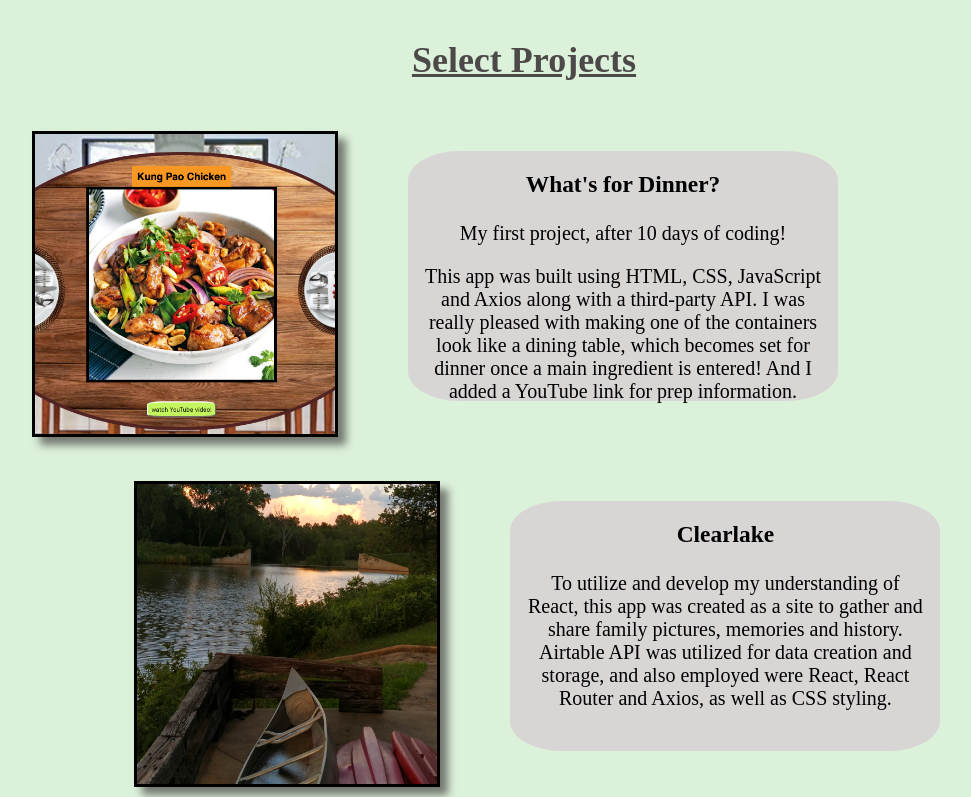
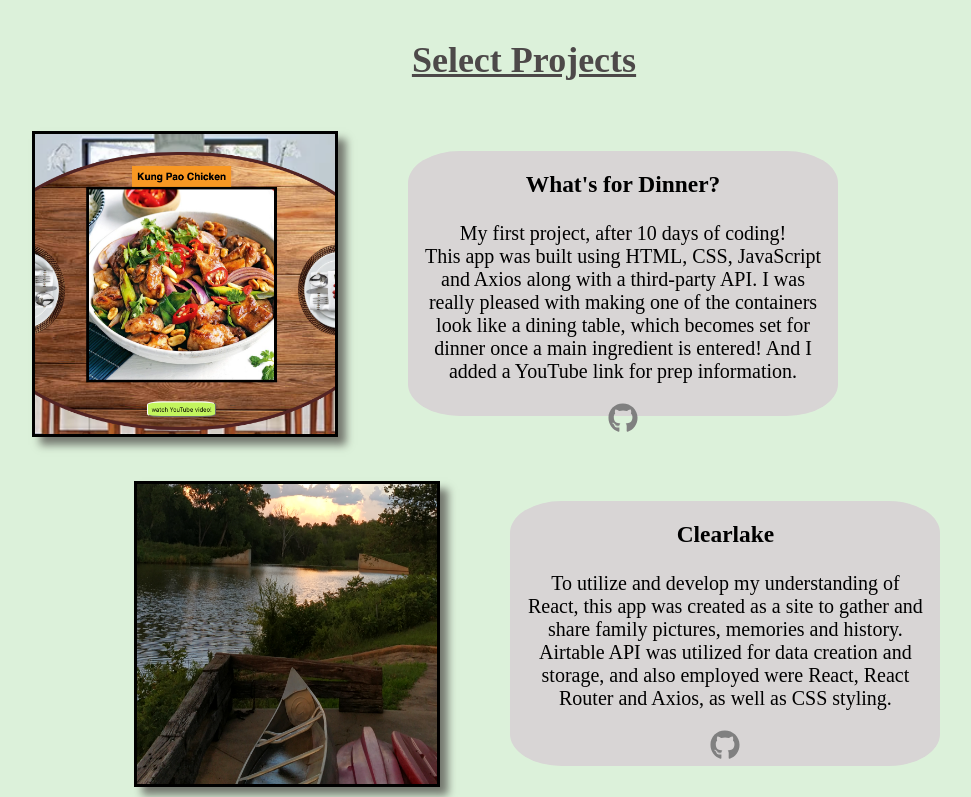
Before and after one commit to info2amy/Portfolio, a React (Create React App) app: page /contact in a window 1280 px wide. Shown: the part 2000-2797 px from the top of the page, without its empty margins (116-1087 px from the left). Built offline with nearby package versions, Linux system fonts and the light colour scheme; a web font is replaced by a local one.

Commit message:
resume connection, color scheme

```diff
--- a/src/App.css
+++ b/src/App.css
@@ -3,6 +3,7 @@ html {
 }
 body {
   background-color: #DCF1DA;
+  /* background-color: #9ae4a7; */
   /* background-color: #E1F9F9; */
   /* background-color: lightblue; */
   margin-top: 30px;
@@ -24,7 +25,7 @@ header {
   justify-content: space-around;
   align-items: center;
   text-align: center;
-  background-color: #a6f188;
+  background-color: #9ae4a7;
   padding: 15px;
   position: fixed;
   top: 0;
@@ -75,7 +76,7 @@ a:hover {
   display: flex;
   flex-direction: column;
   justify-content: center;
-  width: 80vw;
+  width: 70vw;
   height: 30vh;
   max-width: 1300px;
   max-height: 550px;
@@ -154,7 +155,8 @@ h2 {
 
 .projects-container .text {
   width: 400px;
-  height: 200px;
+  min-width: 400px;
+  height: 215px;
   padding: 20px 15px 30px 15px;
   margin-left: 50px;
   margin-top: 20px;
@@ -205,7 +207,8 @@ footer {
   width: 100%;
   justify-content: space-around;
   text-align: center;
-  background-color: #a6f188;
+  background-color: #9ae4a7;
+  /* background-color: #a6f188; */
   padding: 15px;
   bottom: 0;
   left: 0;
@@ -221,4 +224,16 @@ footer {
   img {
     width: 85vw;
   }
+
+  .projects-container {
+    display: flex;
+    flex-direction: row;
+    align-items: center;
+    margin: 0 auto;
+    width: 100vw;
+    height: 100vh;
+    padding-top: 50px;
+    padding-bottom: 450px;
+  }
+
 }
--- a/src/App.js
+++ b/src/App.js
@@ -47,14 +47,21 @@ function App() {
             </a>
             <section className="text">
               <h3>What's for Dinner?</h3>
-              <p>My first project, after 10 days of coding!</p>
               <p>
-                This app was built using HTML, CSS, JavaScript and Axios along
-                with a third-party API. I was really pleased with making one of
-                the containers look like a dining table, which becomes set for
+                My first project, after 10 days of coding!<br></br> This app was
+                built using HTML, CSS, JavaScript and Axios along with a
+                third-party API. I was really pleased with making one of the
+                containers look like a dining table, which becomes set for
                 dinner once a main ingredient is entered! And I added a YouTube
                 link for prep information.
               </p>
+              <a
+                href="https://github.com/info2amy/Whats-for-dinner"
+                target="_blank"
+                rel="noreferrer"
+              >
+                <FaGithub size="1.5em" color="gray" />
+              </a>
             </section>
           </section>
           <br />
@@ -72,6 +79,13 @@ function App() {
                 storage, and also employed were React, React Router and Axios,
                 as well as CSS styling.
               </p>
+              <a
+                href="https://github.com/info2amy/Clearlake"
+                target="_blank"
+                rel="noreferrer"
+              >
+                <FaGithub size="1.5em" color="gray" />
+              </a>
             </section>
           </section>
           <section className="projects-section-3">
@@ -87,6 +101,13 @@ function App() {
                 experience with collaboration and Git version control. It uses a
                 React frontend and a backend built with Express and MongoDB.
               </p>
+              <a
+                href="https://github.com/info2amy/Wanderin-Bard"
+                target="_blank"
+                rel="noreferrer"
+              >
+                <FaGithub size="1.5em" color="gray" />
+              </a>
             </section>
           </section>
           <section className="projects-section-4">
@@ -104,6 +125,13 @@ function App() {
                 for the frontend, this app has full CRUD capabilities as well as
                 user authentication.
               </p>
+              <a
+                href="https://github.com/info2amy/The-Gardeners-Journal"
+                target="_blank"
+                rel="noreferrer"
+              >
+                <FaGithub size="1.5em" color="gray" />
+              </a>
             </section>
           </section>
         </container>
@@ -115,7 +143,8 @@ function App() {
 
         <footer>
           <a
-            href="https://drive.google.com/file/d/1xXaC0h4ZhJtB02R1tZnfFPXnYFWBLyRj/view?usp=sharing"
+            href="https://drive.google.com/file/d/1srl2JVdqHPRxw5yWFpylSGEonM0dSa8J/view?usp=sharing" target="_blank"
+            rel="noreferrer"
             className="footer-text"
           >
             Résumé
@@ -140,7 +169,7 @@ function App() {
         </footer>
       </body>
 
-      <Switch >
+      <Switch>
         {/* <Route exact path="/">
           <Landing /></Route> */}
         {/* <Route exact path="/about">
@@ -148,7 +177,8 @@ function App() {
         {/* <Route exact path="/projects">
           <Projects /></Route> */}
         <Route exact path="/contact">
-          <Contact /></Route>
+          <Contact />
+        </Route>
       </Switch>
     </div>
   );
```
